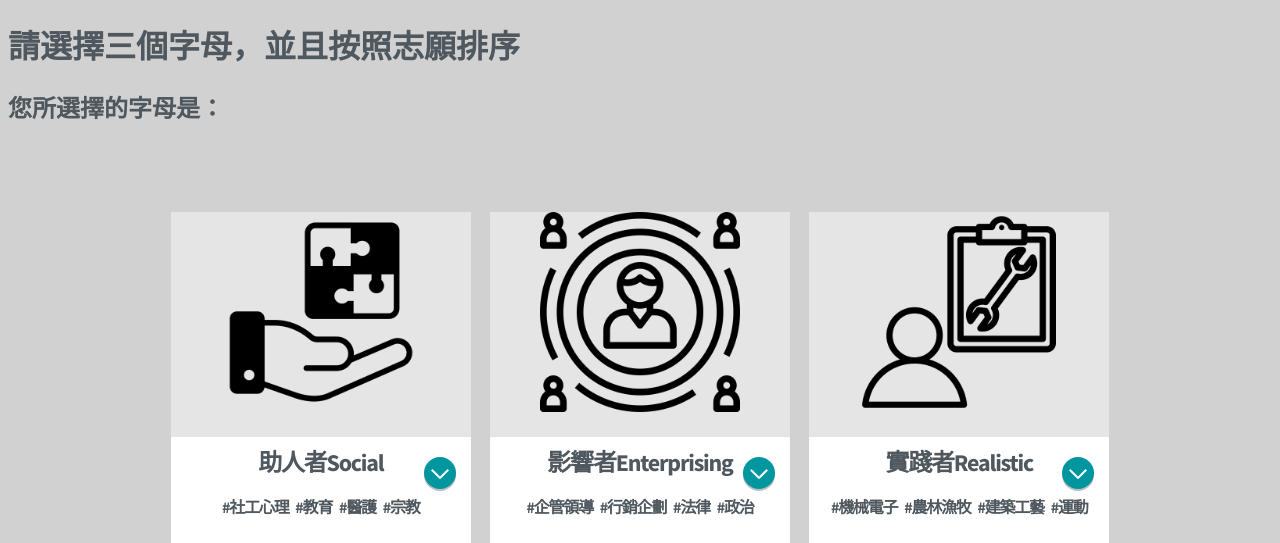
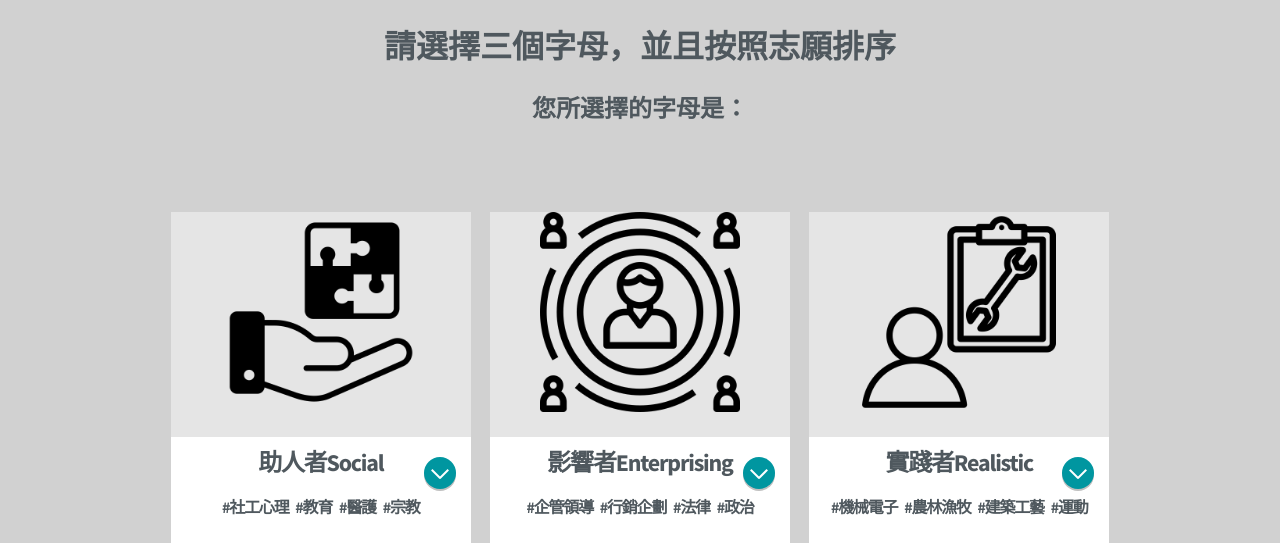
Before and after one commit to Shihjiajyun/Career-project, a PHP site: page / in a window 1280 px wide. Shown: the top 543 px of the page. Run offline with PHP 8.4, Linux system fonts and the light colour scheme.

Commit message:
修正第一個選擇適用者體驗

```diff
--- a/index.html
+++ b/index.html
@@ -10,9 +10,10 @@
 </head>
 
 <body>
+
   <div class="select">
-    <h1>請選擇三個字母，並且按照志願排序</h1>
-    <h2>您所選擇的字母是：</h2>
+    <h1 style="text-align: center;">請選擇三個字母，並且按照志願排序</h1>
+    <h2 style="text-align: center;">您所選擇的字母是：</h2>
   </div>
   <div class="cards">
     <div class="card" data-letter="S">
```
Also changed, not shown: card.css (+10 -0 lines).
